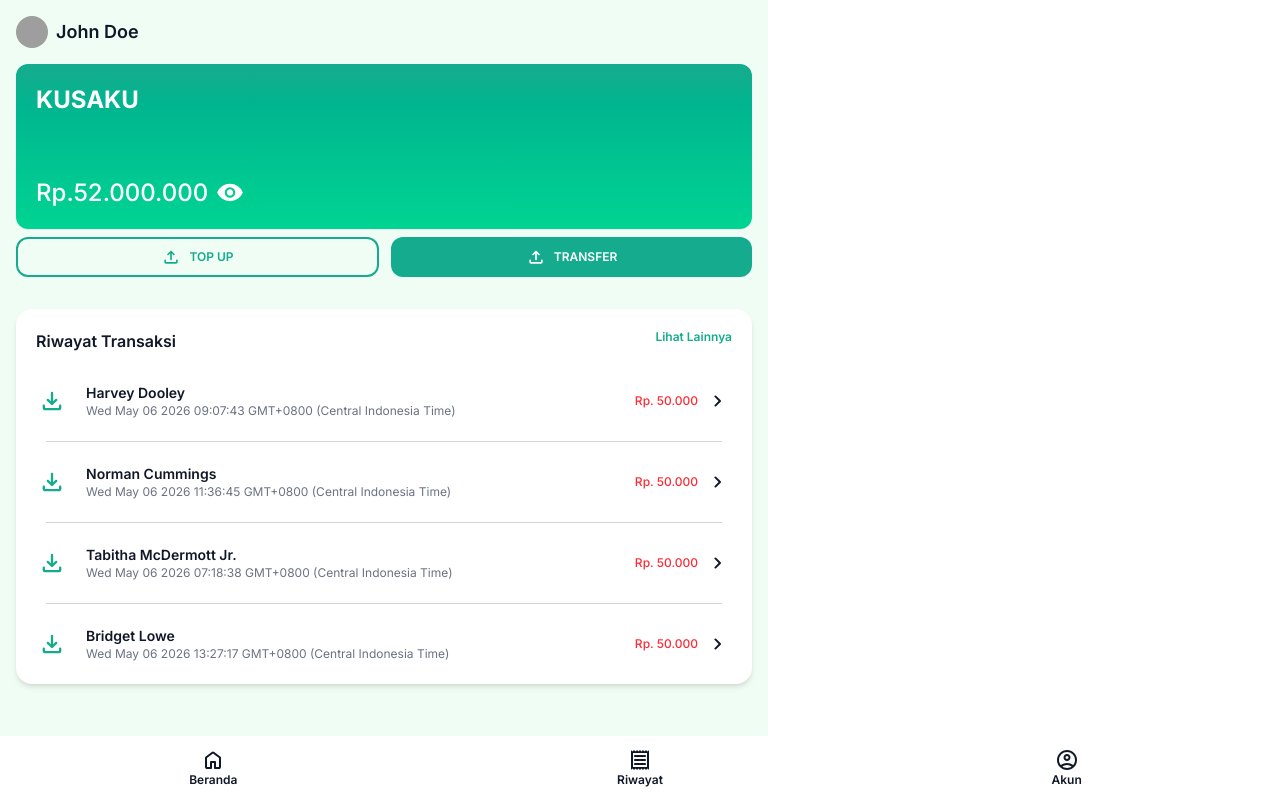
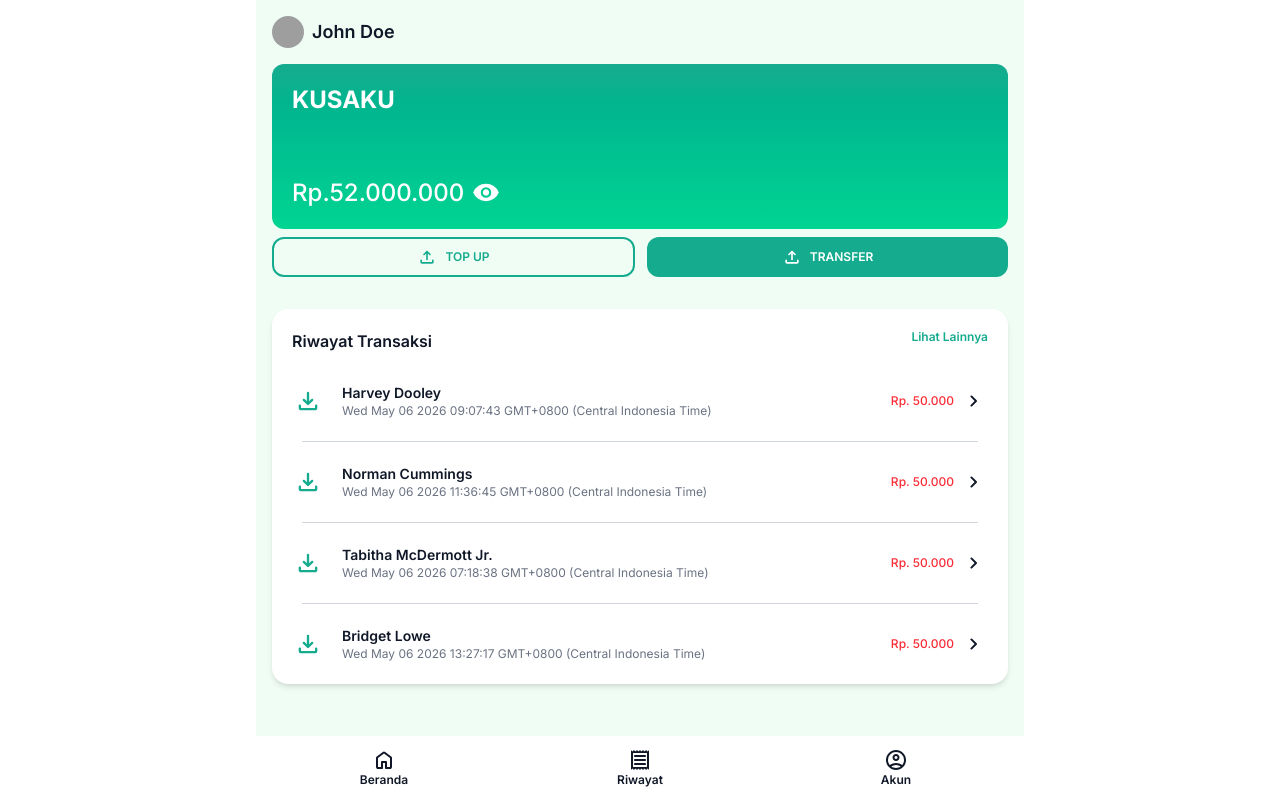
Before and after one commit to andimarcell/tailwind-fintech-ui-slicing, a website: page dist/pages/dashboard.html in a window 1280 px wide. Drawn offline with Linux system fonts and the light colour scheme; grey boxes are pictures that could not be loaded; a web font is replaced by a local one.

Commit message:
:lipstick: style: restrukturisasi global layout menjadi Mobile Mockup View (Centered)
Mengubah sistem container utama aplikasi menjadi max-w-md dipadukan dengan mx-auto untuk mengunci dimensi tampilan agar proporsional setara layar smartphone.

Menerapkan trik CSS positioning left-1/2 -translate-x-1/2 pada elemen fixed (App Bar dan Bottom Navigation) agar tidak meluber di desktop.

Menambahkan shadow-xl pada parent container untuk memberikan ilusi visual layar mengambang, menyelesaikan fase slicing KUSAKU-UI dengan standar presentasi.

```diff
--- a/dist/pages/dashboard.html
+++ b/dist/pages/dashboard.html
@@ -12,7 +12,7 @@
     <title>Dashboard</title>
   </head>
   <body>
-    <div class="container max-w-3xl">
+    <div class="container mx-auto max-w-3xl relative min-h-dvh overflow-x-hidden ">
       <div class="flex min-h-dvh flex-col gap-4 bg-green-50 p-4 pb-20">
         <div class="flex w-full flex-col">
           <!-- Avatar + Name -->
@@ -256,7 +256,7 @@
       </div>
       <!-- Navbar -->
       <div
-        class="fixed bottom-0 left-0 z-10 flex w-full justify-evenly bg-white"
+        class="fixed bottom-0 left-1/2 z-10 max-w-3xl -translate-x-1/2 flex w-full justify-evenly bg-white"
       >
         <a
           href=""
```
Also changed, not shown: dist/assets/css/output.css.
